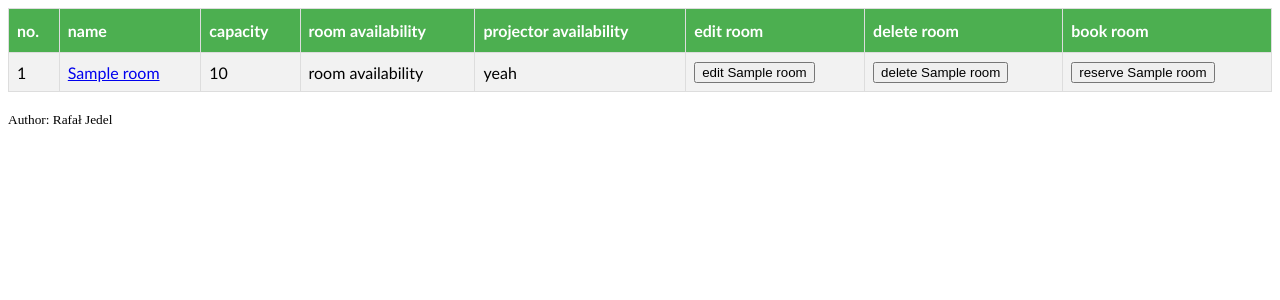
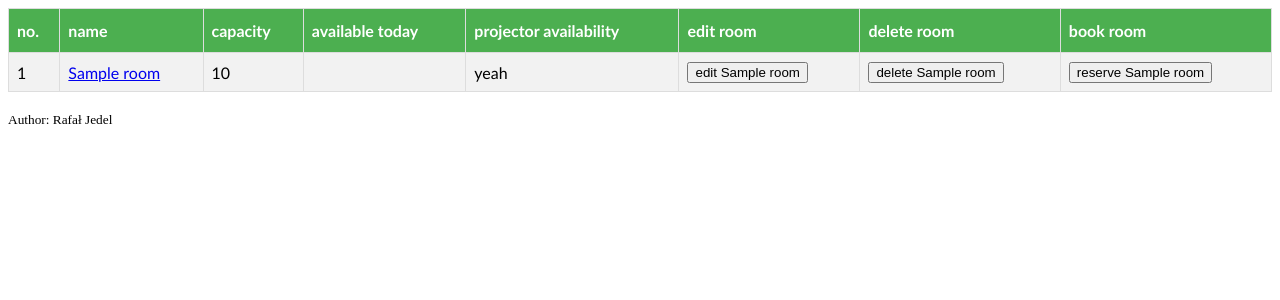
Before and after one commit to rjedel/conference_room_reservation, a Django app: page /rooms/ in a window 1280 px wide. Shown: the top 300 px of the page. Run offline with Django 3.2, Linux system fonts and the light colour scheme; tables that the repository leaves empty hold one stand-in row (values such as "Sample post").

Commit message:
room availability in the main view

```diff
--- a/reservation/templates/reservation/rooms.html
+++ b/reservation/templates/reservation/rooms.html
@@ -7,7 +7,7 @@
                 <th>no.</th>
                 <th>name</th>
                 <th>capacity</th>
-                <th>room availability</th>
+                <th>available today</th>
                 <th>projector availability</th>
                 <th>edit room</th>
                 <th>delete room</th>
@@ -18,7 +18,8 @@
                     <td>{{ forloop.counter }}</td>
                     <td><a href="/room/details/{{ room.pk }}/">{{ room.name }}</a></td>
                     <td>{{ room.capacity }}</td>
-                    <td>room availability</td>
+                    <td>{% for obj in room.reservations.all %}{% if obj.date == today %}unavailable
+                    {% endif %}{% endfor %}</td>
                     <td>{{ room.projector|yesno:"yeah,no,maybe" }}</td>
                     <td><a href="/room/modify/{{ room.pk }}/">
                         <button>edit {{ room.name }}</button>
--- a/reservation/views.py
+++ b/reservation/views.py
@@ -36,7 +36,9 @@ def room_new_view(request):
 
 
 def rooms_view(request):
-    return render(request, 'reservation/rooms.html', context={'rooms': Room.objects.all()})
+    rooms = Room.objects.all()
+    today = datetime.now().date()
+    return render(request, 'reservation/rooms.html', context={'rooms': rooms, 'today': today})
 
 
 def room_delete_by_id_view(request, id):
```
